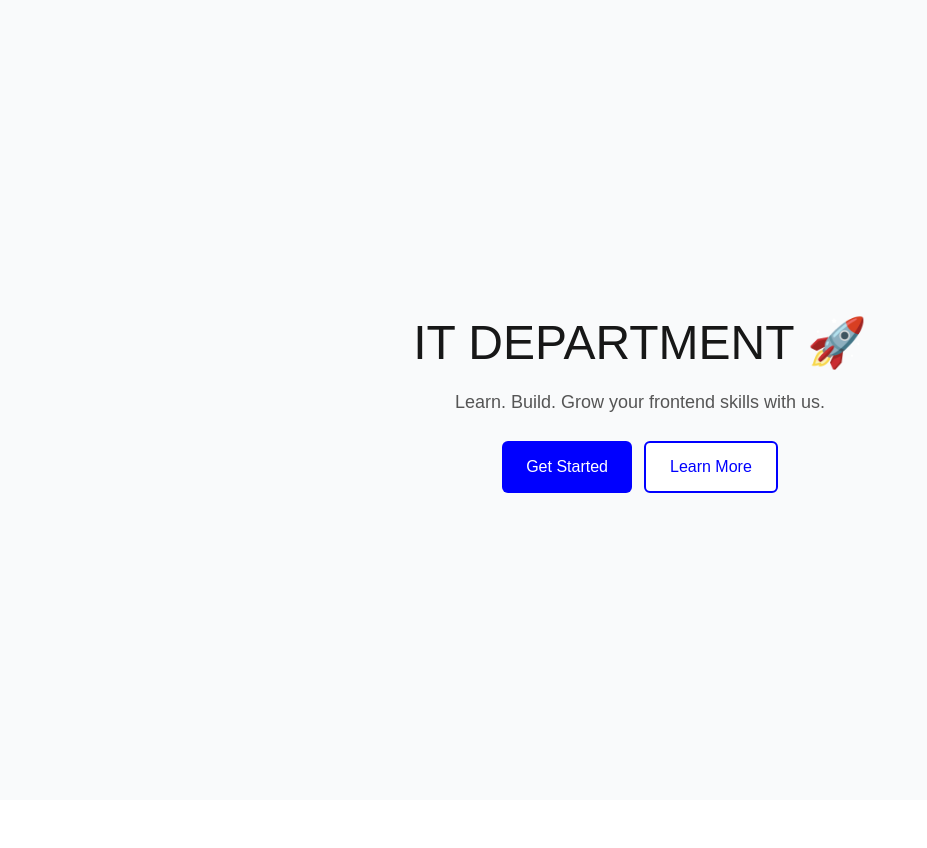
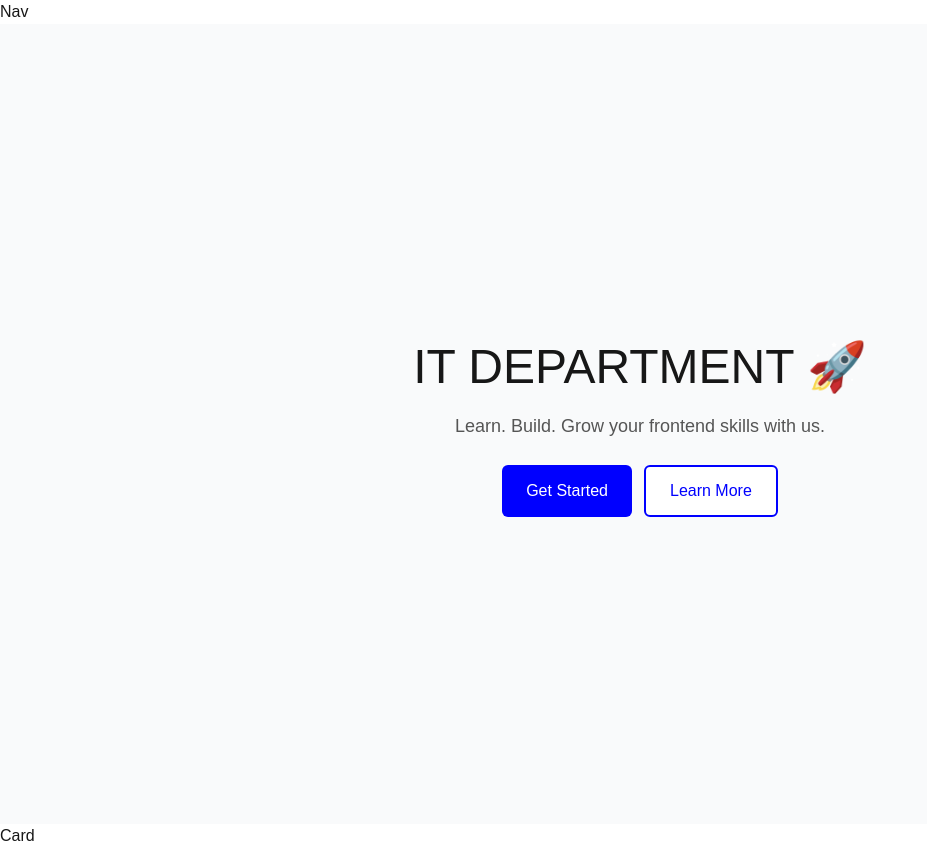
Before and after one commit to sooryanathg/frontend-warmup, a Next.js app: page /page2 in a window 1280 px wide. Shown: the whole page, without its empty margins (0-927 px from the left). Before the commit the page ends 800 px from the top, so only its background shows below. Built offline with nearby package versions, Linux system fonts and the light colour scheme.

Commit message:
Add nav and card components to page2

```diff
--- /dev/null
+++ b/app/page2/card.tsx
@@ -0,0 +1,7 @@
+export default function Card() {
+  return (
+    <div>
+      Card
+    </div>
+  );
+}
--- /dev/null
+++ b/app/page2/nav.tsx
@@ -0,0 +1,7 @@
+export default function Nav() {
+  return (
+    <nav>
+      Nav
+    </nav>
+  );
+}
--- a/app/page2/page.tsx
+++ b/app/page2/page.tsx
@@ -1,9 +1,13 @@
+import Nav from "./nav";
 import Hero from "./hero";
+import Card from "./card";
 
 export default function Page() {
   return (
     <main>
+      <Nav />
       <Hero />
+      <Card />
     </main>
   );
 }
```
